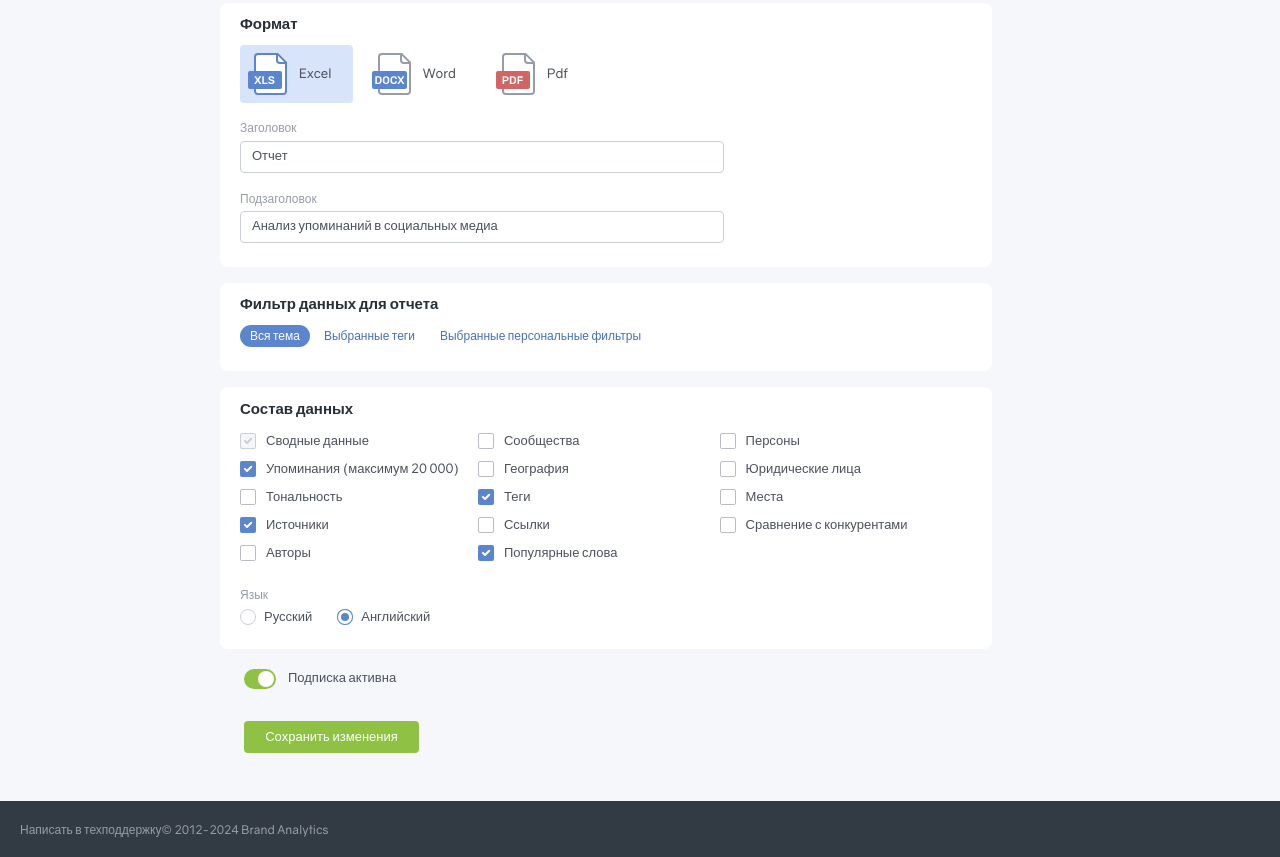
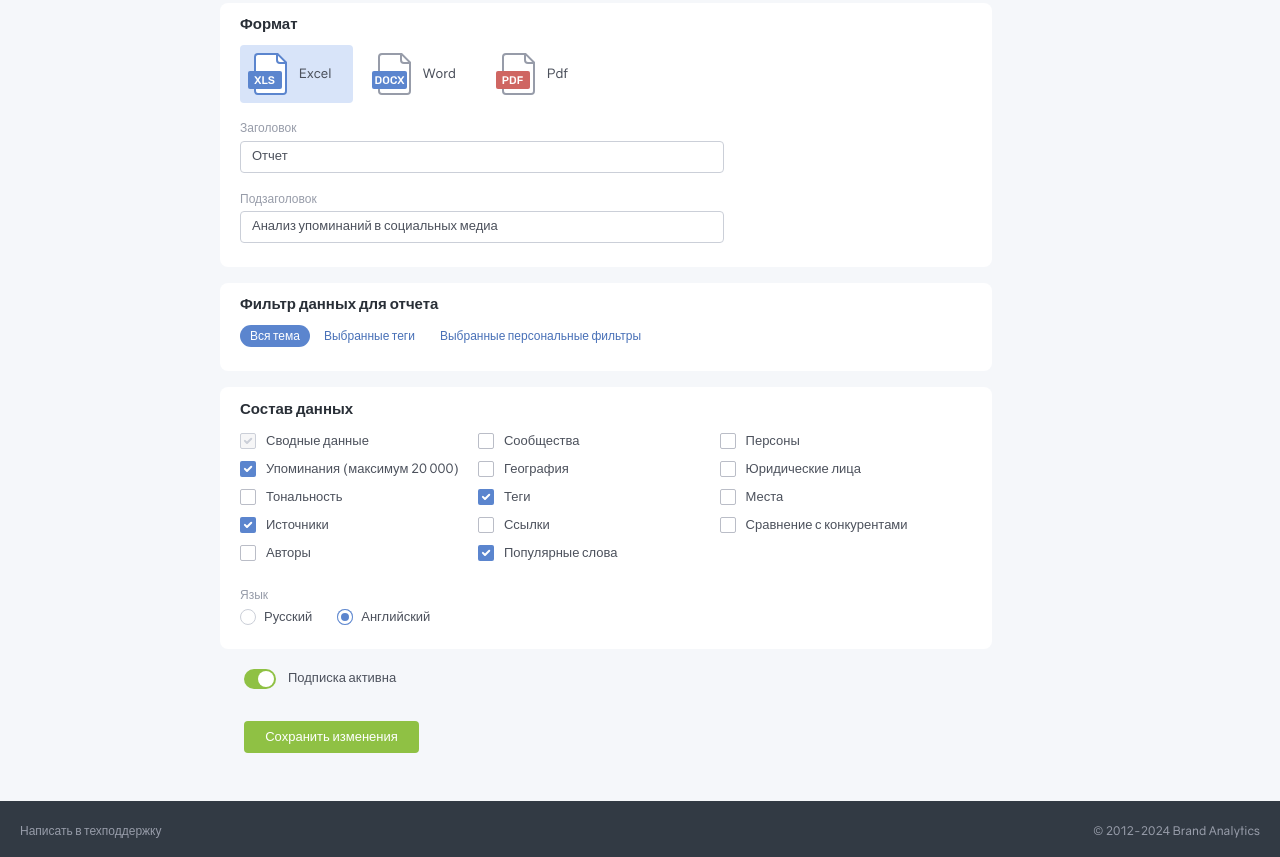
Before and after one commit to EkaterinaTet/form_editing-subscription, a plain HTML site: page index.html in a window 1280 px wide. Shown: the part 611-1468 px from the top of the page. Drawn offline with Linux system fonts and the light colour scheme; files whose address does not match are found by name.

Commit message:
Update style.css

```diff
--- a/css/style.css
+++ b/css/style.css
@@ -62,14 +62,9 @@ main {
   margin: 0px auto;
 }
 footer {
-  height: 56px;
   background-color: #323a44;
   color: #979ca9;
   font-size: 12px;
-  display: flex;
-  justify-content: space-between;
-  align-items: center;
-  padding: 21px 20px 19px;
 }
 nav {
   margin-right: 88px;
@@ -458,7 +453,14 @@ label[for="tags"] {
   border-radius: 4px;
   margin: 32px 0px 48px 24px;
 }
-
+.footer-content {
+  min-height: 56px;
+  max-width: 1280px;
+  justify-content: space-between;
+  gap: 10px;
+  padding: 22px 20px 19px;
+  margin: 0 auto;
+}
 @media (max-width: 970px) {
   nav {
     display: none;
```
